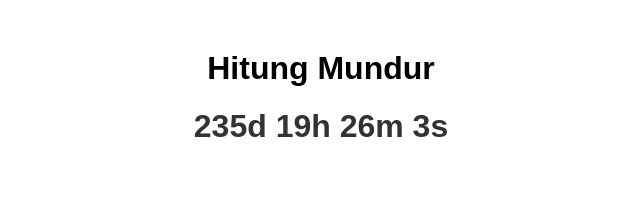
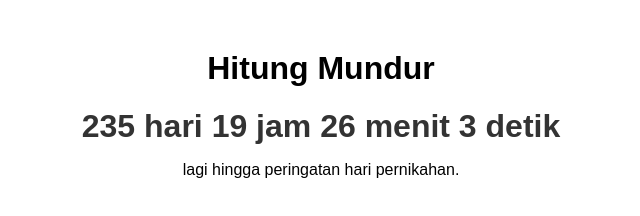
Before and after one commit to fwzakiy/hitungmundur, a plain HTML site: page index.html in a window 1280 px wide. Shown: the whole page, without its empty margins (319-959 px from the left). Drawn offline with Linux system fonts and the light colour scheme.

Commit message:
Update index.html
Ganti kata jadi bahasa Indonesia.

```diff
--- a/index.html
+++ b/index.html
@@ -42,15 +42,17 @@
       var seconds = Math.floor((timeDifference % (1000 * 60)) / 1000);
 
       // Tampilkan hasil hitung mundur di elemen dengan id "countdown"
-      document.getElementById("countdown").innerHTML = days + "d " + hours + "h " + minutes + "m " + seconds + "s ";
+      document.getElementById("countdown").innerHTML = days + " hari " + hours + " jam " + minutes + " menit " + seconds + " detik ";
 
       // Jika waktu hitung mundur berakhir, hentikan interval
       if (timeDifference < 0) {
         clearInterval(countdown);
-        document.getElementById("countdown").innerHTML = "hari hingga hari peringatan pernikahan.";
+        document.getElementById("countdown").innerHTML = "Selamat memperingati hari pernikahan!";
       }
     }, 1000);
   </script>
 
+  <p>lagi hingga peringatan hari pernikahan.</p>
+
 </body>
 </html>
```
